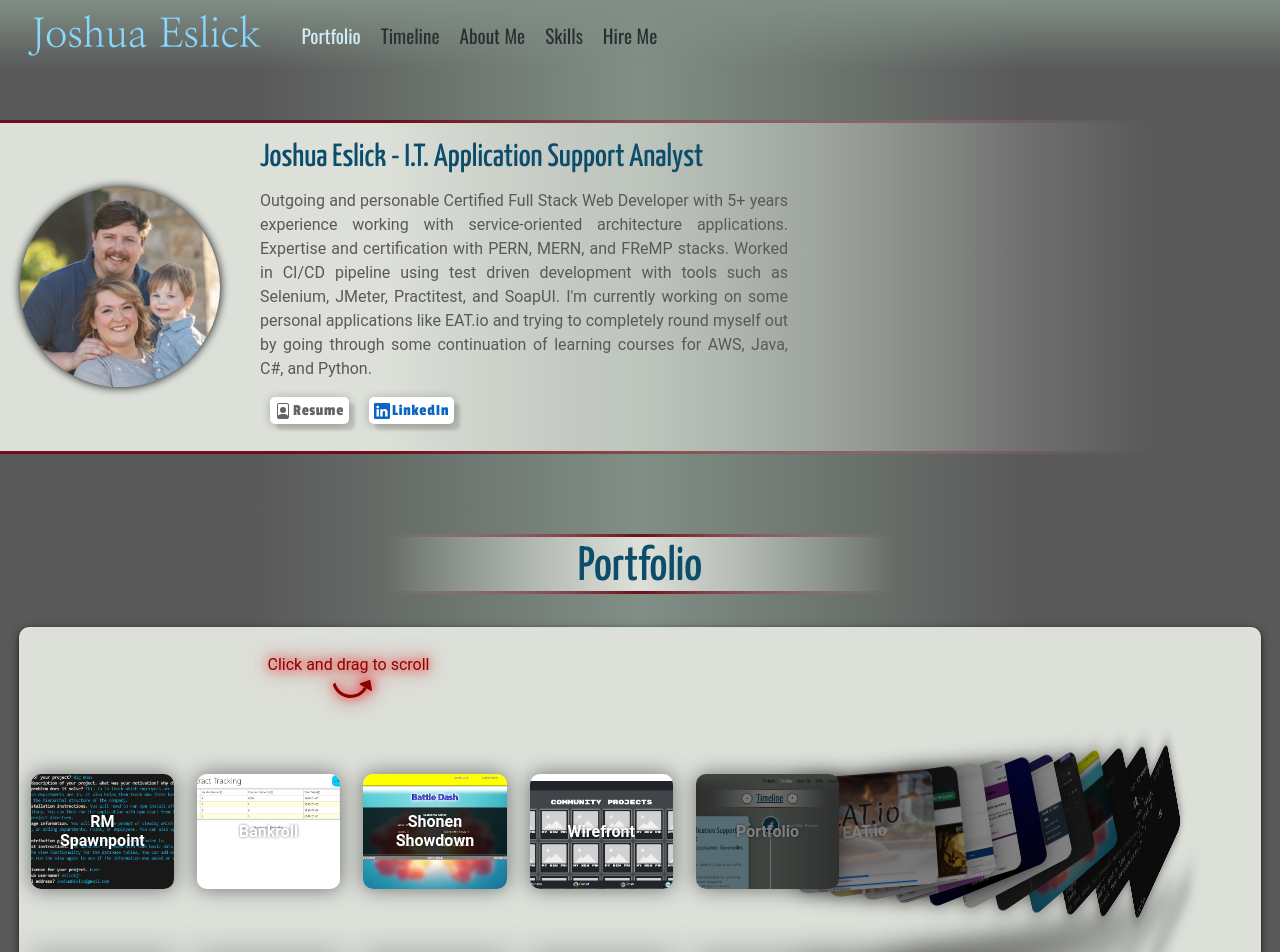
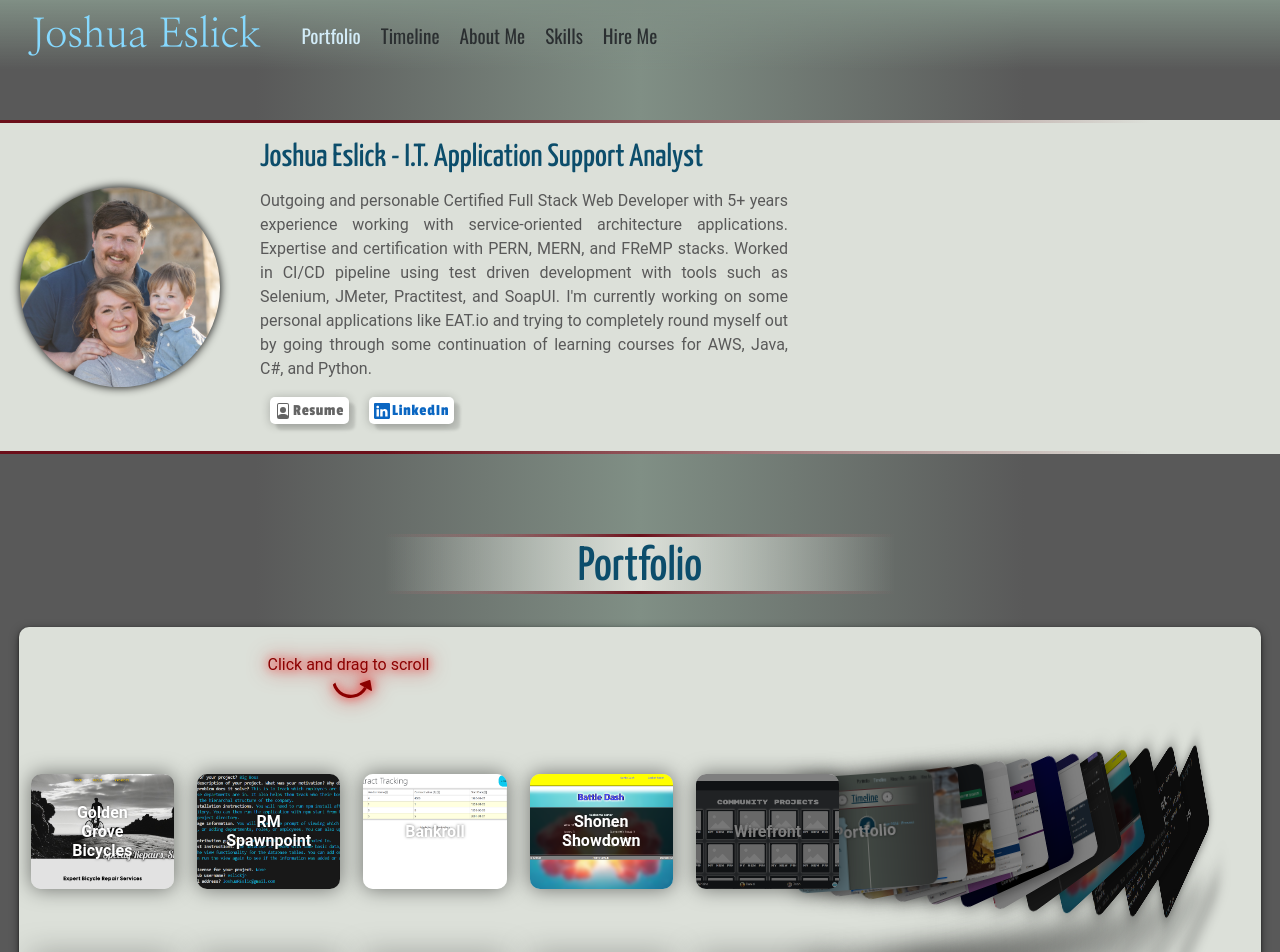
Before and after one commit to eslickjr/myPortfolio, a React (Vite) app: page / in a window 1280 px wide. Shown: the top 952 px of the page. Built offline with nearby package versions, Linux system fonts and the light colour scheme; a web font is replaced by a local one.

Commit message:
changed when side projects are selected to handle transform origin Added Golden Grove to portfolio

```diff
--- a/src/App.css
+++ b/src/App.css
@@ -31,7 +31,8 @@ ul {
 body {
     margin: 0;
     font-family: 'Roboto', sans-serif;
-    background: var(--main-third-color);
+    /* background: var(--main-third-color); */
+    background: linear-gradient(35deg, var(--main-accent-color) 35%, black 35%, black 65%, var(--main-accent-color) 65%);
     overflow-x: hidden;
 }
 
--- a/src/pages/Portfolio.tsx
+++ b/src/pages/Portfolio.tsx
@@ -37,6 +37,13 @@ export default function Portfolio() {
   };
 
   const tempProjects: ProjectProps[] = [];
+  tempProjects.push({
+    styleProps: tempStyleProps,
+    name: "Golden Grove Bicycles",
+    description: "This is a functional website for a local bicycle repair shop.",
+    image: "/img/Landing.png",
+    url: "https://github.com/eslickjr/ggBicycles"
+  })
   tempProjects.push({
     styleProps: tempStyleProps,
     name: "RM Spawnpoint",
--- a/src/styles/Portfolio.css
+++ b/src/styles/Portfolio.css
@@ -12,7 +12,7 @@
 
 .aboutMe {
     margin-bottom: 80px;
-    background: linear-gradient(to right, var(--main-bg-color) 30%, transparent 90%);
+    background: var(--main-bg-color) 65%;
     transform: translateX(-100%);
 }
 
--- a/src/styles/Project.css
+++ b/src/styles/Project.css
@@ -10,6 +10,14 @@
         width .3s ease,
         height .3s ease;
     box-shadow: 0 0 20px 0 rgba(0, 0, 0, 0.5);
+}
+
+.project:nth-child(1) {
+    transform-origin: center;
+}
+
+.project:nth-last-child(1) {
+    transform-origin: center;
 }
 
 .project::before {
@@ -43,6 +51,22 @@
     cursor: pointer;
     box-shadow: 0 0 20px 0 rgba(255, 255, 255, 1);
     transition: box-shadow .3s ease, transform .3s ease;
+}
+
+.project:nth-child(1).focus {
+    transform-origin: left;
+}
+
+.project:nth-last-child(1).focus {
+    transform-origin: right;
+}
+
+.project:nth-last-child(1).leaving {
+    transform-origin: right;
+}
+
+.project:nth-child(1).leaving {
+    transform-origin: left;
 }
 
 .leaving {
--- a/src/styles/Timeline.css
+++ b/src/styles/Timeline.css
@@ -9,6 +9,7 @@ html {
 
 body {
     background: linear-gradient(to right, var(--main-third-color) 20%, var(--main-secondary-color), var(--main-third-color) 80%);
+    /* background: linear-gradient(215deg, var(--main-third-color) 10%, black 10%, black 20%, var(--main-third-color) 20%, black); */
 }
 
 @keyframes bounceA {
```
Also changed, not shown: public/img/Landing.png (added).
